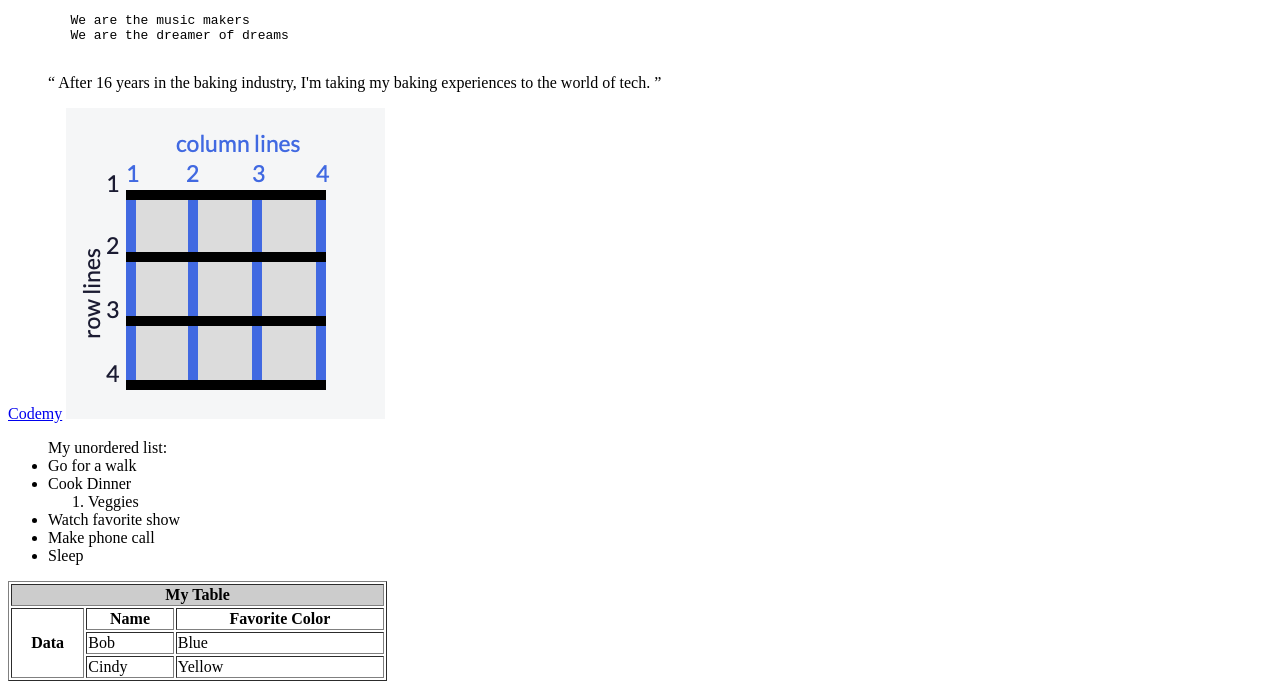
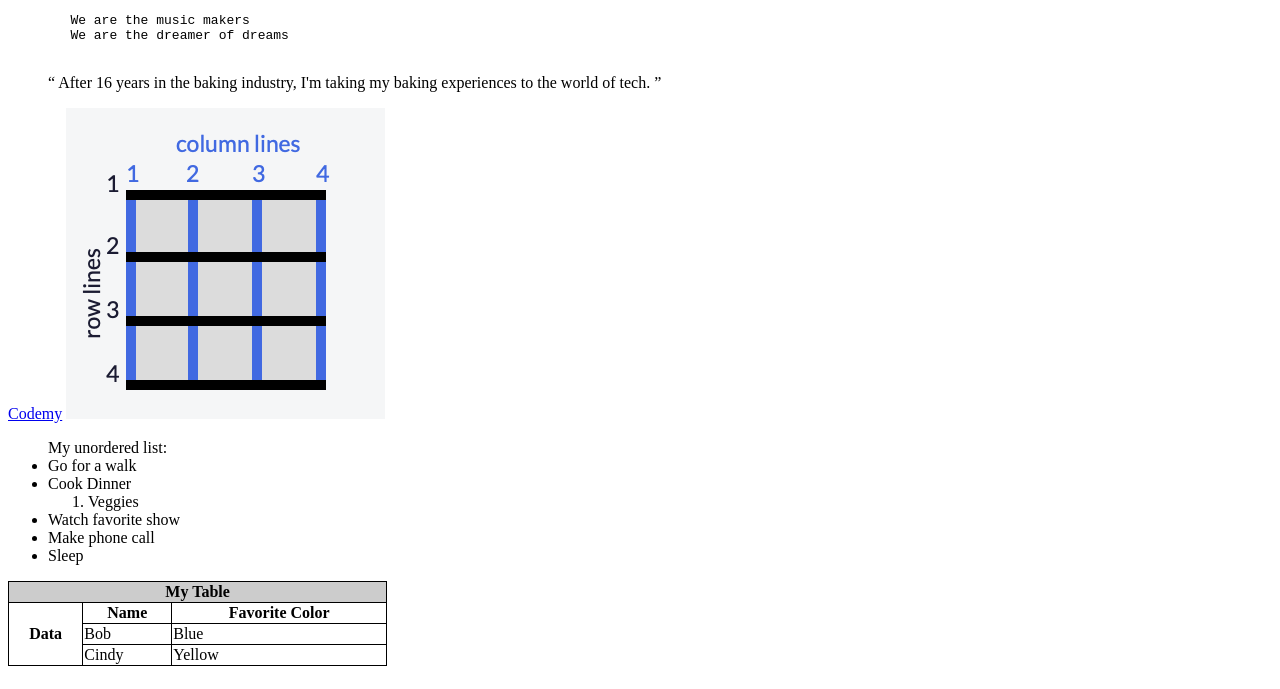
Before and after one commit to pastrychefgamer/html-basics, a plain HTML site: page index.html in a window 1280 px wide. Shown: the part 119-808 px from the top of the page. Drawn offline with Linux system fonts and the light colour scheme.

Commit message:
adding css file and linked to html

```diff
--- a/index.html
+++ b/index.html
@@ -5,6 +5,7 @@
     <meta name="viewport" content="width=device-width, initial-scale=1.0">
     <meta http-equiv="X-UA-Compatible" content="ie=edge">
     <title>Document</title>
+    <link rel="stylesheet" href="style.css">
 </head>
 <body>
     <h1>Welcome To My Website!!</h1>
@@ -40,7 +41,7 @@
         <li>Sleep</li>
     </ul>
 
-    <table style="width:30%;" border="1">
+    <table style="width:30%;">
         <tr bgcolor="#ccc">
             <th colspan="3">My Table</th>
         </tr>
--- /dev/null
+++ b/style.css
@@ -0,0 +1,4 @@
+table, th, td {
+    border: 1px solid black;
+    border-collapse: collapse;
+}
```
